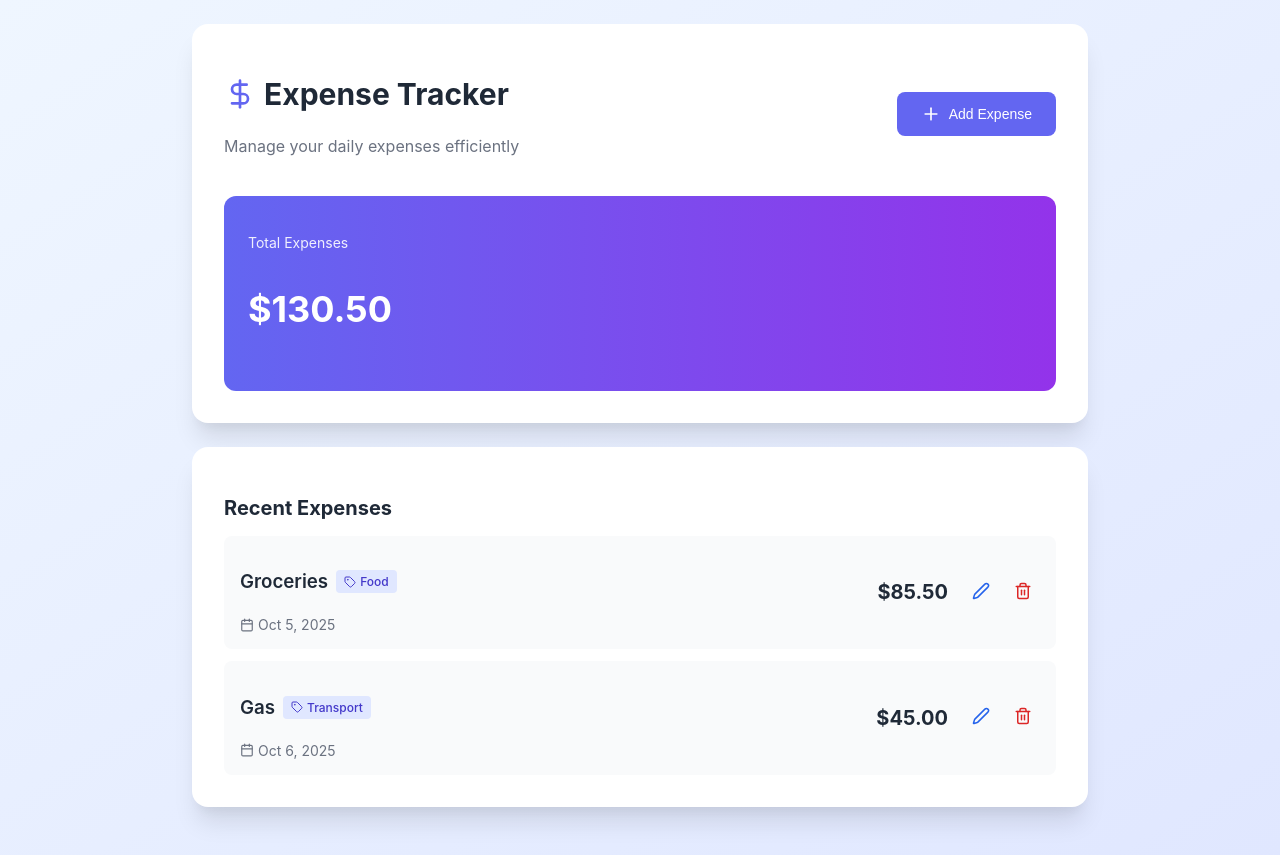
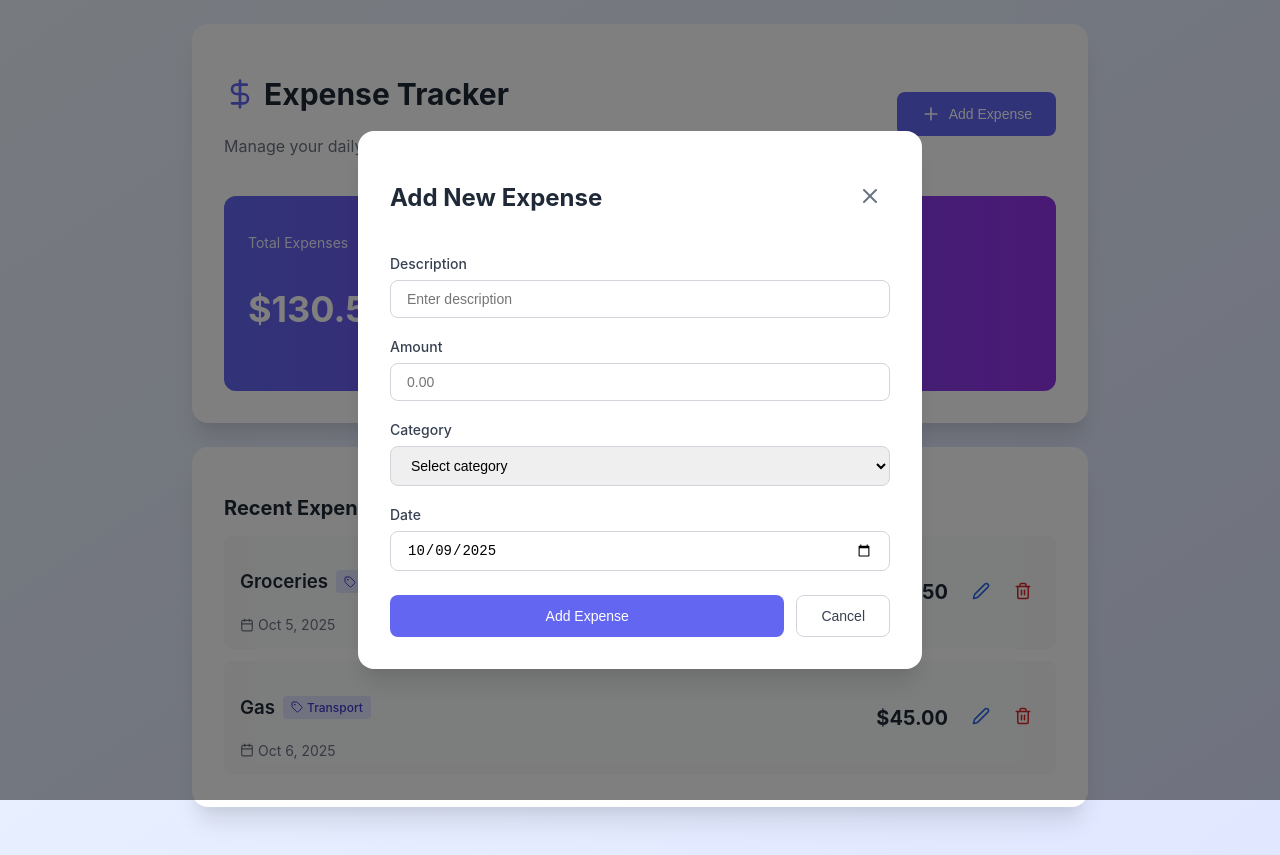
Before and after one commit to Mahender-Bollam/expense-tracker, a React (Create React App) app: page / in a window 1280 px wide. Both pictures are taken after a click on the button "Add Expense". Built offline with nearby package versions, Linux system fonts and the light colour scheme.

Commit message:
Add logic to update the value in expense list

```diff
--- a/src/App.tsx
+++ b/src/App.tsx
@@ -337,19 +337,59 @@ const ExpenseTracker: React.FC = () => {
       date: new Date().toISOString().split('T')[0]
     });
   };
+ const handleAdd = () => {
 
+         setIsModalOpen(!isModalOpen);
+         console.log(formData)
+
+
+    };
+  const handleUpdate=(e:any)=>{
+      e.preventDefault();
+      setExpenses((prevExpenses)=>
+         prevExpenses.map(( exp) => exp.id === editingId ?{...exp,description: formData.description,
+      amount: parseInt(formData.amount),
+      category: formData.category,
+      date: formData.date,} :exp)
+
+      );
+  }
 
 
   const handleEdit = (expense: Expense): void => {
+
+
     setFormData({
       description: expense.description,
       amount: expense.amount.toString(),
       category: expense.category,
       date: expense.date
     });
+
+
     setEditingId(expense.id);
     setIsModalOpen(true);
-  };
+  }
+  const handleSubmit=():void =>{
+
+      //event.preventDefault();
+       const ex:Expense={
+
+        id:expenses.length +1,
+        description: formData.description,
+        amount: parseInt(formData.amount),
+        category: formData.category,
+        date: formData.date }
+        setExpenses([...expenses, ex])
+         console.log("vani")
+
+         closeModal();
+
+      }
+
+
+
+
 
 
   const totalExpense: number = expenses.reduce((sum, exp) => sum + exp.amount, 0);
@@ -371,6 +411,7 @@ const ExpenseTracker: React.FC = () => {
                 ...styles.addButton,
                 ...(hoveredButton === 'add' ? styles.addButtonHover : {})
               }}
+              onClick={handleAdd}
               onMouseEnter={() => setHoveredButton('add')}
               onMouseLeave={() => setHoveredButton(null)}
             >
@@ -486,7 +527,7 @@ const ExpenseTracker: React.FC = () => {
           />
         </div>
 
-        <div style={styles.formGroup}>
+         <div style={styles.formGroup}>
           <label style={styles.label}>Amount</label>
           <input
             type="number"
@@ -530,7 +571,9 @@ const ExpenseTracker: React.FC = () => {
             }}
             onMouseEnter={() => setHoveredButton('submit')}
             onMouseLeave={() => setHoveredButton(null)}
-          >
+            onClick= {handleUpdate}>
+
+
             {editingId ? 'Update Expense' : 'Add Expense'}
           </button>
           <button
```
